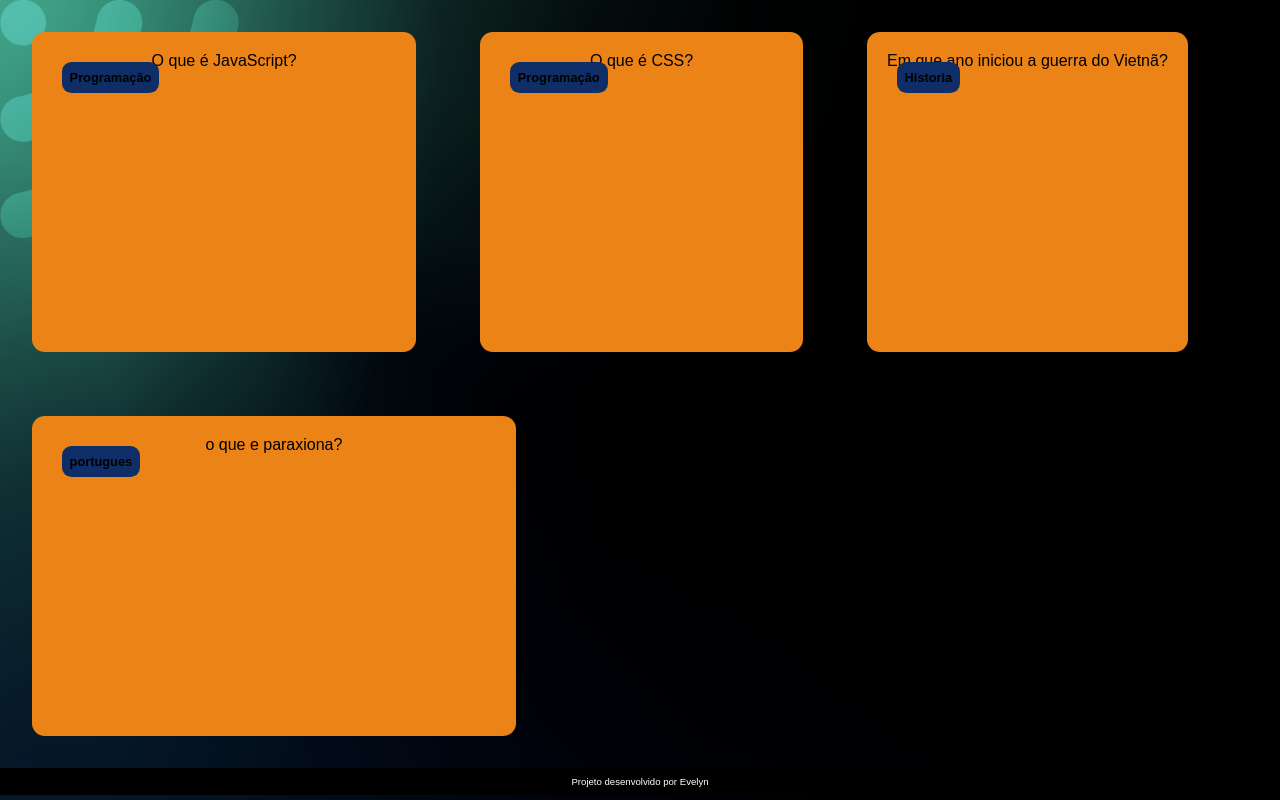
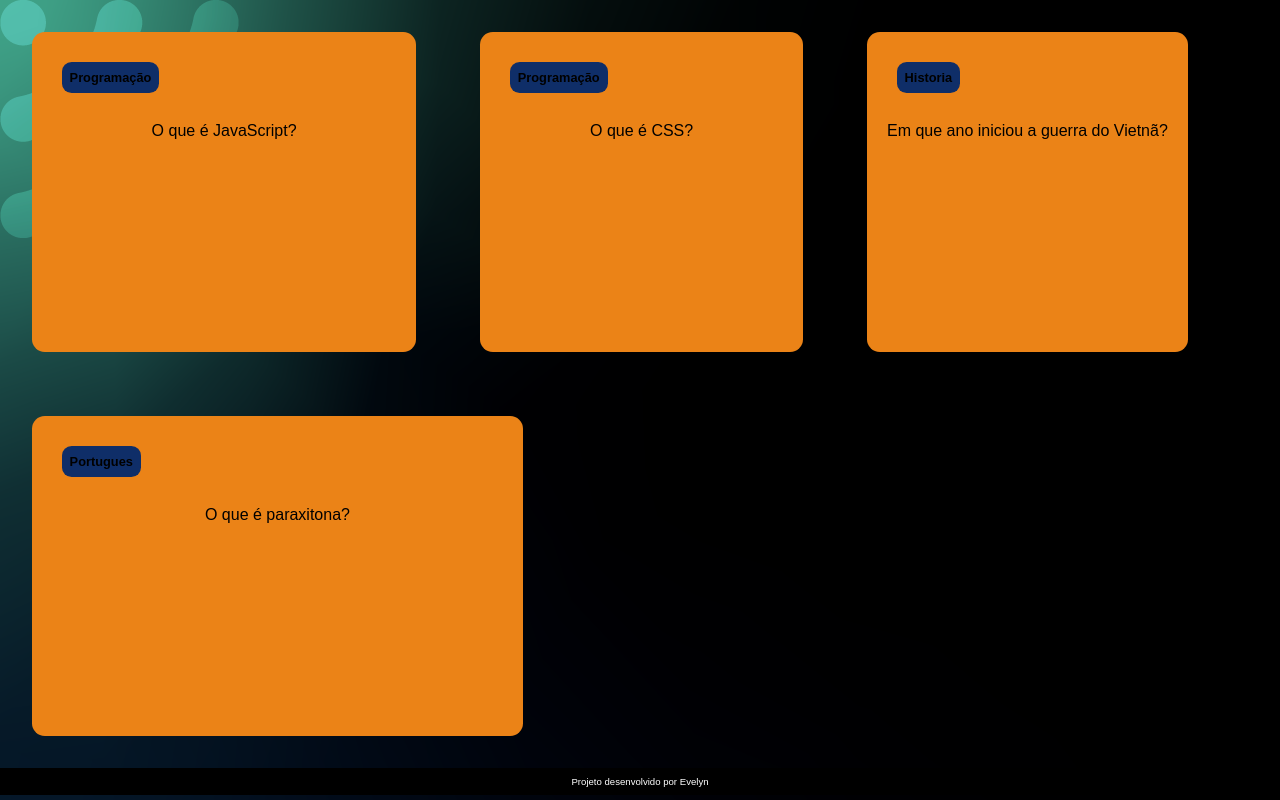
Before and after one commit to evelyn07072007/3TR-2F, a plain HTML site: page index.html in a window 1280 px wide. Drawn offline with Linux system fonts and the light colour scheme; a web font is replaced by a local one.

Commit message:
07.11.24

```diff
--- a/assets/main.js
+++ b/assets/main.js
@@ -17,4 +17,4 @@ function criaCartao(tema,pergunta,resposta){
 
 }
 criaCartao('Historia','Em que ano iniciou  a guerra do Vietnã?','Em 1955')
-criaCartao('portugues', 'o que e paraxiona?','uma paroxitona e uma palavracuja silaba tonica e a penultima.')
+criaCartao('Portugues', 'O que é paraxitona?','Uma paroxitona e uma palavra cuja silaba tonica é a penultima.')
--- a/assets/style.css
+++ b/assets/style.css
@@ -5,6 +5,14 @@
     margin: 0;
     padding:0;
 }
+
+:root{
+    --cor-do-texto:
+    --cor-cartao-frente:
+    --cor-cartao-verso: #00F4BF
+
+}
+
 body{
     background: url(img/bg-desktop.webp);
 
@@ -46,6 +54,7 @@ footer p{
 
 
 
+
 }
 .cartao-conteudo   h3{
     padding: 0.5rem;
@@ -59,9 +68,13 @@ footer p{
 
 }
 .cartao-conteudo-pergunta{
+    padding-top: 70px;
     color: var(--cor-de-texto);
-    font-weight: 500
+    font-weight: 500px
 }
+
+
+
 .cartao-conteudo-pergunta,
 .cartao-conteudo-resposta{
     backface-visibility: hidden;
@@ -69,4 +82,5 @@ footer p{
 
 .cartao-conteudo-resposta{
     transform: rotateY(180deg);
+    color: blueviolet;
 }
```
